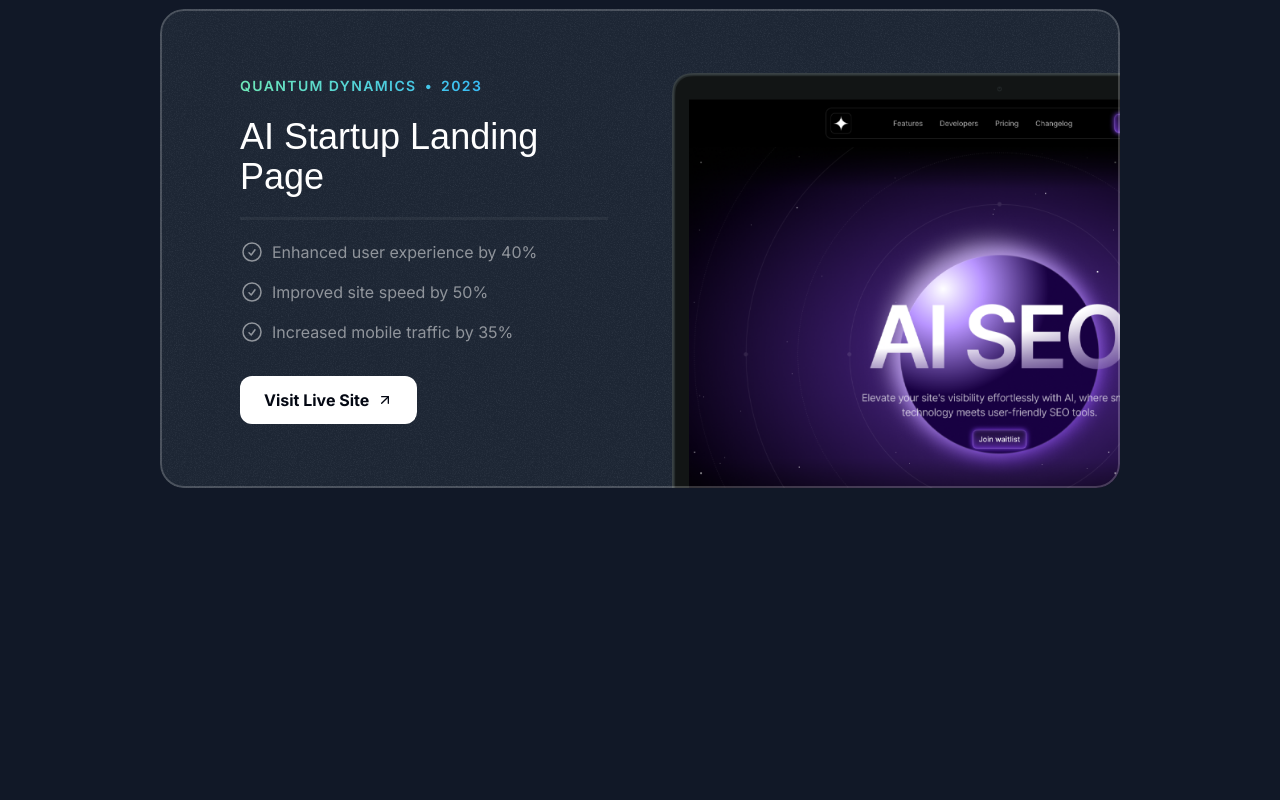
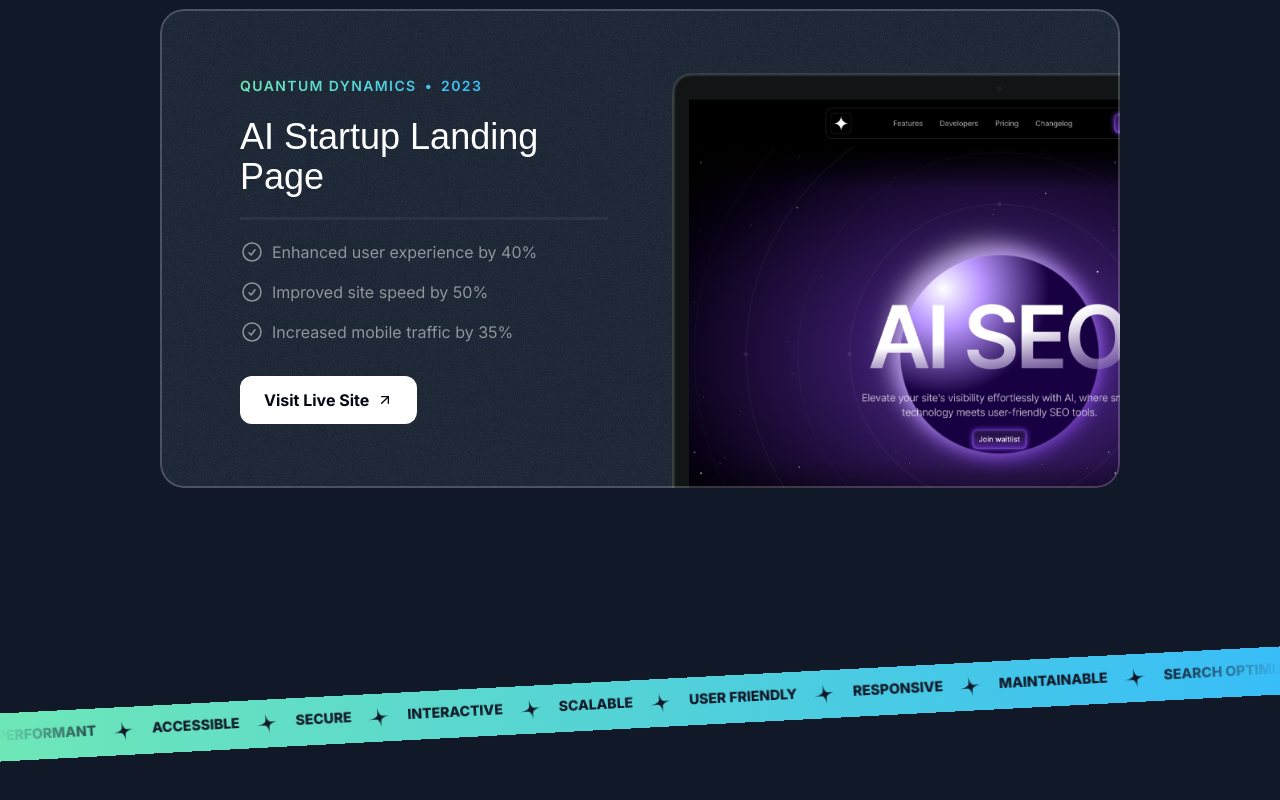
Before and after one commit to Joshuaosunlakin3433/Personal-Portfolio--NextJs, a Next.js app: page / in a window 1280 px wide. Shown: the part 2375-3175 px from the top of the page. Before the commit the page ends 2959 px from the top, so only its background shows below. Built offline with nearby package versions, Linux system fonts and the light colour scheme; a web font is replaced by a local one.

Commit message:
feat: Add TapeSection component with animated word display

```diff
--- a/src/app/page.tsx
+++ b/src/app/page.tsx
@@ -1,6 +1,7 @@
 import {Header} from "@/sections/Header";
 import {HeroSection} from "@/sections/Hero";
 import {ProjectsSection} from "@/sections/Projects";
+import {TapeSection} from "@/sections/Tape";
 
 export default function Home() {
   return (
@@ -8,6 +9,7 @@
       <Header/>
       <HeroSection/>
       <ProjectsSection/>
+      <TapeSection/>
     </div>
   );
 }
--- a/src/sections/Tape.tsx
+++ b/src/sections/Tape.tsx
@@ -1,3 +1,34 @@
+import StarIcon from "@/assets/icons/star.svg";
+
+const words = [
+  "Performant",
+  "Accessible",
+  "secure",
+  "Interactive",
+  "Scalable",
+  "User Friendly",
+  "Responsive",
+  "Maintainable",
+  "Search Optimized",
+  "Usable",
+  "Reliable",
+];
+
 export const TapeSection = () => {
-  return <div>Tape Section</div>;
+  return (
+    <div className="py-16 lg:py-24 -mx-1">
+      <div className="bg-gradient-to-r from-emerald-300 to-sky-400 overflow-x-clip -rotate-3">
+        <div className="flex [mask-image:linear-gradient(to_right,transparent,black_10%,black_90%,transparent)]">
+          <div className="flex gap-4 flex-none py-3">
+            {words.map((word) => (
+              <div key={word} className="inline-flex gap-4">
+                <span className="text-gray-900 uppercase font-extrabold text-sm">{word}</span>
+                <StarIcon className="size-6 text-gray-900 -rotate-12" />
+              </div>
+            ))}
+          </div>
+        </div>
+      </div>
+    </div>
+  );
 };
```
